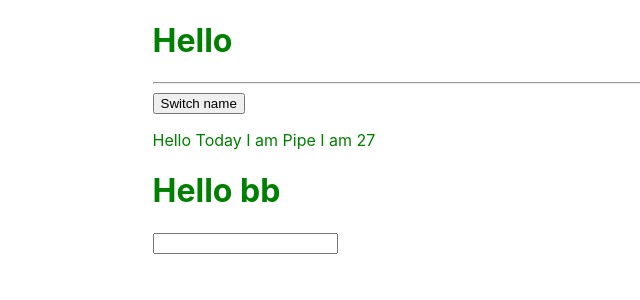
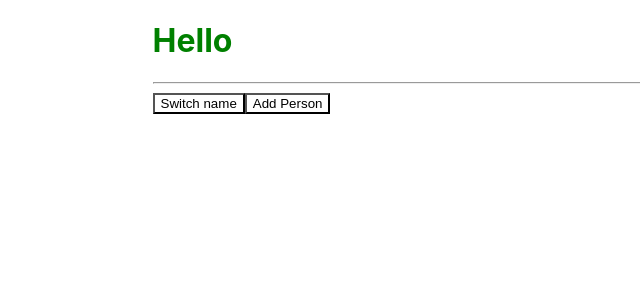
Before and after one commit to pife00/reactjs-learning, a React (Create React App) app: page / in a window 1280 px wide. Shown: the top 300 px of the page, without its empty margins (0-640 px from the left). Built offline with nearby package versions, Linux system fonts and the light colour scheme.

Commit message:
chapter 2

```diff
--- a/src/App.css
+++ b/src/App.css
@@ -1,6 +1,3 @@
-body {
-  ;
-}
 
 .constrain {
   width: 975px;
@@ -10,3 +7,11 @@ body {
 .App {
   color: green;
 }
+
+.blue {
+  color:lightskyblue
+}
+
+.bold {
+  font-weight: bold;
+}
--- a/src/App.js
+++ b/src/App.js
@@ -4,37 +4,106 @@ import Person from "./Person/Person";
 
 class App extends React.Component {
   state = {
-    person:[
-      {name:"Pipe",age:27}
-    ]
-  }
-  changeName = (newName) =>{
+    person: [
+      { id:'1', name: "Pipe", age: 27 },
+      { id:'2', name: "Nadia", age: 21 },
+      { id:'3', name: "Emperatriz", age: 16 },
+    ],
+    showPerson: false,
+  };
+  deletePerson = (personIndex) => {
+    const persons = this.state.person.slice();
+    persons.splice(personIndex,1);
+    this.setState({person:persons});
+  };
+
+  nameHandler = (event,id) => {
+    const personIndex = this.state.person.findIndex(el=>{
+      return el.id === id
+    });
+
+    const person = {
+      ...this.state.person[personIndex]
+    }
+
+    person.name = event.target.value;
+
+    const persons = this.state.person
+    persons[personIndex] = person
+
+    this.setState({person: persons})
+
+
+  };
+
+  keyHandler = (value) => {
+    console.log(value);
+  };
+
+  togglePerson = () => {
+    const doesShow = this.state.showPerson;
     this.setState({
-    person:[
-      {name:newName,age:27}
-    ]
-    })
-  }
+      showPerson: !doesShow,
+    });
+  };
 
-  keyHandler = (value) =>{
-    console.log(value)
-  }
+  addPerson = () => {};
 
-  render(){
-    return(
-      <div className="App" >
-        <div className="constrain" >
-        <h1>Hello</h1>
-        <hr/>
-        <button onClick={this.changeName} >Switch name</button>
-        <Person
-        click={this.changeName.bind(this,'Marle')}
-        name={this.state.person[0].name}
-        age={this.state.person[0].age}
-        > Hello bb </Person>
+  render() {
+    const style = {
+      backgroundColor: "white",
+      border: "1x solid blue",
+    };
+
+    let persons = null;
+    if (this.state.showPerson) {
+      persons = (
+        <div>
+          {this.state.person.map((person,index) => {
+            return (
+              <Person
+                name={person.name}
+                age={person.age}
+                key={person.id}
+                change={(event) => this.nameHandler(event,person.id)}
+                click={ ()=> this.deletePerson(index)}
+              />
+            );
+
+          })}
+        </div>
+      );
+      style.backgroundColor = 'green'
+      style.color = 'white'
+    }
+
+    let classes = [];
+    if(this.state.showPerson){
+      classes.push('blue')
+    }else{
+      classes.push('bold')
+    }
+
+    return (
+      <div className="App">
+        <div className="constrain">
+          <h1 className={classes} >Hello</h1>
+          <hr />
+          <button style={style} onClick={this.togglePerson}>
+            Switch name
+          </button>
+
+          <button style={style} onClick={this.addPerson}>
+            Add Person
+          </button>
+          {this.state.showPerson ? (
+            <div>
+              {persons}
+            </div>
+          ) : null}
         </div>
       </div>
-    )
+    );
   }
 }
 
--- a/src/Person/Person.js
+++ b/src/Person/Person.js
@@ -10,7 +10,7 @@ const person = (props) => {
     <div>
       <p onClick={props.click} >Hello Today I am {props.name} I am {props.age}  </p>
       <h1> {props.children} </h1>
-      <input onKeyPress={pressKey} type="text" />
+      <input onChange={props.change} value={props.name} type="text" />
     </div>
   );
 };
```
Also changed, not shown: 1 other file (tests, documents, lock files or other folders).
